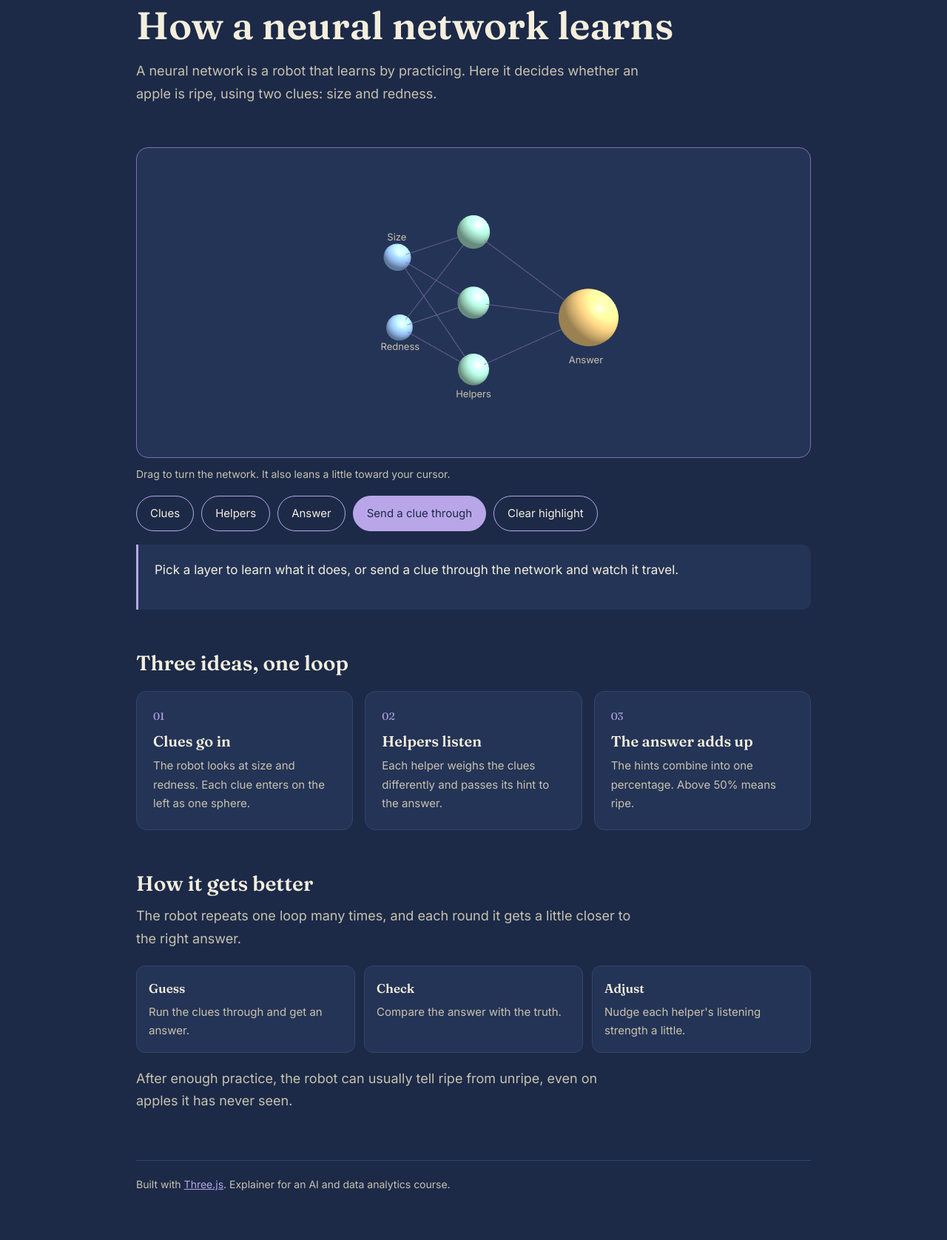
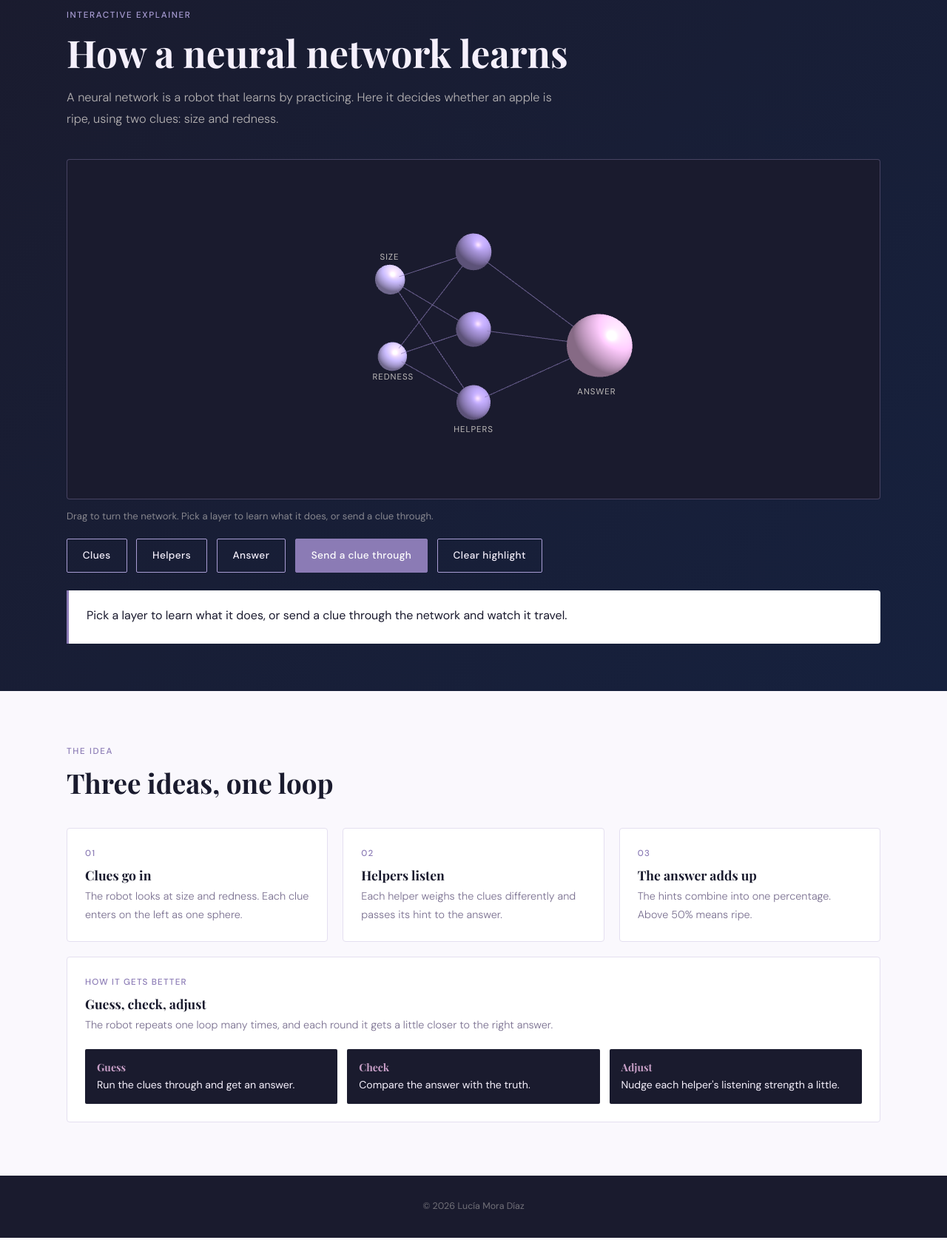
Before and after one commit to luciamora99/portfolio, a plain HTML site: page neural-network-explainer.html in a window 1280 px wide. Shown: the part 85-1761 px from the top of the page at 74% size. Drawn offline with nearby package versions, Linux system fonts and the light colour scheme; animation ran at ten frames a second; a web font is replaced by a local one.

Commit message:
Update neural-network-explainer.html

```diff
--- a/neural-network-explainer.html
+++ b/neural-network-explainer.html
@@ -1,241 +1,203 @@
 <!DOCTYPE html>
 <html lang="en">
 <head>
-<meta charset="utf-8">
-<meta name="viewport" content="width=device-width, initial-scale=1">
+<meta charset="UTF-8">
+<meta name="viewport" content="width=device-width, initial-scale=1.0">
 <title>How a neural network learns</title>
-<link rel="preconnect" href="https://fonts.googleapis.com">
-<link href="https://fonts.googleapis.com/css2?family=Fraunces:opsz,wght@9..144,400;9..144,600&family=Inter:wght@400;500&display=swap" rel="stylesheet">
+<link href="https://fonts.googleapis.com/css2?family=Playfair+Display:ital,wght@0,700;0,900;1,700&family=DM+Sans:wght@300;400;500&display=swap" rel="stylesheet">
 <style>
-  :root { --navy: #1C2A48; --navy-2: #243456; --cream: #F4EEDD; --cream-dim: #C9C2AE; --purple: #B9A6E8; --purple-dim: #7F6FB0; }
-  * { box-sizing: border-box; }
-  html, body { margin: 0; background: var(--navy); color: var(--cream); font-family: "Inter", system-ui, sans-serif; }
-  body { line-height: 1.7; }
-  main { max-width: 960px; margin: 0 auto; padding: 56px 24px 80px; }
-  .eyebrow { font-size: 13px; letter-spacing: .12em; text-transform: uppercase; color: var(--purple); margin: 0 0 10px; }
-  h1, h2, h3 { font-family: "Fraunces", Georgia, serif; font-weight: 600; margin: 0; line-height: 1.2; }
-  h1 { font-size: clamp(34px, 5vw, 52px); }
-  h2 { font-size: 28px; margin-bottom: 12px; }
-  h3 { font-size: 20px; margin-bottom: 8px; color: var(--cream); }
-  .lead { font-size: 18px; color: var(--cream-dim); max-width: 680px; margin: 16px 0 0; }
-  section { margin-top: 56px; }
-  .stage { position: relative; height: 420px; border-radius: 16px; border: 1px solid var(--purple-dim); background: var(--navy-2); overflow: hidden; touch-action: none; cursor: grab; }
-  .stage canvas { display: block; }
-  .lbl { position: absolute; font-size: 13px; color: var(--cream-dim); pointer-events: none; transform: translate(-50%, -50%); white-space: nowrap; }
-  .hint { font-size: 14px; color: var(--cream-dim); margin: 10px 0 0; }
-  .controls { display: flex; flex-wrap: wrap; gap: 10px; margin-top: 18px; }
-  button { font: inherit; font-size: 15px; color: var(--cream); background: transparent; border: 1px solid var(--purple); border-radius: 999px; padding: 10px 18px; cursor: pointer; transition: background .2s, color .2s, transform .15s ease-out; }
-  button:hover, button:focus-visible { background: var(--purple); color: var(--navy); outline: none; }
-  button.primary { background: var(--purple); color: var(--navy); border-color: var(--purple); }
-  button.primary:hover { background: var(--cream); border-color: var(--cream); }
-  .info { margin-top: 18px; padding: 20px 22px; border-left: 3px solid var(--purple); background: var(--navy-2); border-radius: 0 12px 12px 0; min-height: 88px; font-size: 17px; color: var(--cream); }
-  .cards { display: grid; grid-template-columns: repeat(auto-fit, minmax(240px, 1fr)); gap: 16px; margin-top: 20px; }
-  .card { background: var(--navy-2); border: 1px solid #33456D; border-radius: 14px; padding: 22px; }
-  .card .num { font-family: "Fraunces", Georgia, serif; font-size: 14px; color: var(--purple); margin-bottom: 10px; }
-  .card p { margin: 0; color: var(--cream-dim); font-size: 15px; }
-  .loop { display: flex; flex-wrap: wrap; gap: 12px; margin-top: 20px; align-items: stretch; }
-  .loop .step { flex: 1 1 160px; background: var(--navy-2); border: 1px solid #33456D; border-radius: 12px; padding: 16px; font-size: 15px; color: var(--cream-dim); }
-  .loop .step strong { display: block; color: var(--cream); font-family: "Fraunces", Georgia, serif; font-weight: 600; font-size: 17px; margin-bottom: 4px; }
-  footer { margin-top: 64px; font-size: 14px; color: var(--cream-dim); border-top: 1px solid #33456D; padding-top: 20px; }
-  footer a { color: var(--purple); }
-  .magnet { display: inline-block; }
+*,*::before,*::after{box-sizing:border-box;margin:0;padding:0}
+:root{--navy:#1a1b2e;--cream:#f5f0fc;--accent:#9b8ec4;--gold:#a99dd4;--teal:#8b7bb5;--light:#faf8fd;--mid:#e4dff0;--text:#1a1a2e;--muted:#7a7090}
+html{scroll-behavior:smooth}
+body{font-family:'DM Sans',sans-serif;background:var(--light);color:var(--text);line-height:1.6}
+.hero{background:linear-gradient(135deg,#1a1b2e 0%,#16213e 100%);padding:6rem 3rem 4rem;color:var(--cream)}
+.wrap{max-width:1100px;margin:0 auto}
+.eyebrow{font-size:.73rem;letter-spacing:.14em;text-transform:uppercase;color:#a99dd4;font-weight:500;margin-bottom:.75rem;display:block}
+h1,h2,h3{font-family:'Playfair Display',serif;line-height:1.15}
+h1{font-size:clamp(2.2rem,4vw,3.2rem);color:var(--cream);margin-bottom:1rem}
+h2{font-size:clamp(1.8rem,3vw,2.3rem);color:var(--navy);margin-bottom:1rem}
+.lead{font-size:1.02rem;max-width:660px;font-weight:300;line-height:1.8;color:rgba(245,240,232,.7)}
+.stage{position:relative;height:460px;border-radius:4px;background:#1a1b2e;overflow:hidden;cursor:grab;touch-action:none;border:1px solid rgba(155,142,196,.35);margin-top:2.5rem}
+.stage canvas{display:block}
+.lbl{position:absolute;font-size:.72rem;letter-spacing:.08em;text-transform:uppercase;color:rgba(245,240,232,.75);pointer-events:none;transform:translate(-50%,-50%);white-space:nowrap}
+.hint{font-size:.82rem;color:rgba(245,240,232,.5);margin-top:.75rem}
+section.block{padding:4.5rem 3rem}
+.btns{display:flex;flex-wrap:wrap;gap:.8rem;margin-top:1.25rem}
+.btn{font:inherit;font-size:.85rem;font-weight:500;letter-spacing:.03em;background:transparent;color:var(--cream);border:1px solid #a99dd4;border-radius:2px;padding:.7rem 1.3rem;cursor:pointer;transition:background .2s,color .2s,transform .15s}
+.btn:hover,.btn:focus-visible{background:#a99dd4;color:var(--navy);outline:none;transform:translateY(-2px)}
+.btn.primary{background:#8b7bb5;border-color:#8b7bb5;color:white}
+.btn.primary:hover{background:#7a6aa4;color:white}
+.info{margin-top:1.5rem;padding:1.25rem 1.5rem;background:white;border-left:3px solid #8b7bb5;border-radius:0 4px 4px 0;font-size:1rem;min-height:72px;line-height:1.7;color:var(--text)}
+.cards{display:grid;grid-template-columns:repeat(auto-fit,minmax(240px,1fr));gap:1.25rem;margin-top:2.5rem}
+.card{background:white;border:1px solid var(--mid);border-radius:4px;padding:1.5rem}
+.card .n{font-size:.73rem;letter-spacing:.1em;text-transform:uppercase;color:#8b7bb5;margin-bottom:.6rem;font-weight:500}
+.card h3{font-size:1.1rem;color:var(--navy);margin-bottom:.4rem}
+.card p{color:var(--muted);font-size:.9rem;font-weight:300;line-height:1.7}
+.loop{display:flex;flex-wrap:wrap;gap:.8rem;margin-top:1.25rem}
+.loop span{flex:1 1 170px;background:var(--navy);color:var(--cream);padding:.9rem 1rem;border-radius:2px;font-size:.88rem;line-height:1.5}
+.loop strong{display:block;font-family:'Playfair Display',serif;font-weight:700;margin-bottom:.2rem;color:#c9a0c8}
+footer{background:#1a1b2e;color:rgba(245,240,232,.4);text-align:center;padding:2rem;font-size:.78rem}
+@media(max-width:768px){.hero,section.block{padding:4rem 1.5rem}.stage{height:330px}}
 </style>
 </head>
 <body>
-<main>
-  <p class="eyebrow">Interactive explainer</p>
-  <h1>How a neural network learns</h1>
-  <p class="lead">A neural network is a robot that learns by practicing. Here it decides whether an apple is ripe, using two clues: size and redness.</p>
 
-  <section>
-    <div class="stage" id="stage" aria-label="3D diagram of a small neural network">
+<header class="hero">
+  <div class="wrap">
+    <span class="eyebrow">Interactive explainer</span>
+    <h1>How a neural network learns</h1>
+    <p class="lead">A neural network is a robot that learns by practicing. Here it decides whether an apple is ripe, using two clues: size and redness.</p>
+    <div class="stage" id="stage">
       <div class="lbl" id="l-size">Size</div>
       <div class="lbl" id="l-red">Redness</div>
       <div class="lbl" id="l-help">Helpers</div>
       <div class="lbl" id="l-ans">Answer</div>
     </div>
-    <p class="hint">Drag to turn the network. It also leans a little toward your cursor.</p>
-    <div class="controls">
-      <button class="magnet" data-layer="inputs">Clues</button>
-      <button class="magnet" data-layer="hidden">Helpers</button>
-      <button class="magnet" data-layer="output">Answer</button>
-      <button class="magnet primary" id="send">Send a clue through</button>
-      <button class="magnet" id="clear">Clear highlight</button>
+    <p class="hint">Drag to turn the network. Pick a layer to learn what it does, or send a clue through.</p>
+    <div class="btns">
+      <button class="btn" data-layer="inputs">Clues</button>
+      <button class="btn" data-layer="hidden">Helpers</button>
+      <button class="btn" data-layer="output">Answer</button>
+      <button class="btn primary" id="send">Send a clue through</button>
+      <button class="btn" id="clear">Clear highlight</button>
     </div>
-    <p class="info" id="info">Pick a layer to learn what it does, or send a clue through the network and watch it travel.</p>
-  </section>
+    <p class="info" id="info" style="color:var(--text)">Pick a layer to learn what it does, or send a clue through the network and watch it travel.</p>
+  </div>
+</header>
 
-  <section>
+<section class="block">
+  <div class="wrap">
+    <span class="eyebrow" style="color:#8b7bb5">The idea</span>
     <h2>Three ideas, one loop</h2>
     <div class="cards">
-      <div class="card"><div class="num">01</div><h3>Clues go in</h3><p>The robot looks at size and redness. Each clue enters on the left as one sphere.</p></div>
-      <div class="card"><div class="num">02</div><h3>Helpers listen</h3><p>Each helper weighs the clues differently and passes its hint to the answer.</p></div>
-      <div class="card"><div class="num">03</div><h3>The answer adds up</h3><p>The hints combine into one percentage. Above 50% means ripe.</p></div>
+      <div class="card"><div class="n">01</div><h3>Clues go in</h3><p>The robot looks at size and redness. Each clue enters on the left as one sphere.</p></div>
+      <div class="card"><div class="n">02</div><h3>Helpers listen</h3><p>Each helper weighs the clues differently and passes its hint to the answer.</p></div>
+      <div class="card"><div class="n">03</div><h3>The answer adds up</h3><p>The hints combine into one percentage. Above 50% means ripe.</p></div>
     </div>
-  </section>
+    <div class="cards" style="margin-top:1.25rem">
+      <div class="card" style="grid-column:1/-1">
+        <div class="n">How it gets better</div>
+        <h3>Guess, check, adjust</h3>
+        <p>The robot repeats one loop many times, and each round it gets a little closer to the right answer.</p>
+        <div class="loop">
+          <span><strong>Guess</strong>Run the clues through and get an answer.</span>
+          <span><strong>Check</strong>Compare the answer with the truth.</span>
+          <span><strong>Adjust</strong>Nudge each helper's listening strength a little.</span>
+        </div>
+      </div>
+    </div>
+  </div>
+</section>
 
-  <section>
-    <h2>How it gets better</h2>
-    <p class="lead" style="margin-top:0">The robot repeats one loop many times, and each round it gets a little closer to the right answer.</p>
-    <div class="loop">
-      <div class="step"><strong>Guess</strong>Run the clues through and get an answer.</div>
-      <div class="step"><strong>Check</strong>Compare the answer with the truth.</div>
-      <div class="step"><strong>Adjust</strong>Nudge each helper's listening strength a little.</div>
-    </div>
-    <p class="lead" style="margin-top:20px">After enough practice, the robot can usually tell ripe from unripe, even on apples it has never seen.</p>
-  </section>
-
-  <footer>
-    Built with <a href="https://threejs.org" rel="noopener">Three.js</a>. Explainer for an AI and data analytics course.
-  </footer>
-</main>
+<footer>© 2026 Lucía Mora Díaz</footer>
 
 <script src="https://cdnjs.cloudflare.com/ajax/libs/three.js/r128/three.min.js"></script>
 <script>
-const stage = document.getElementById('stage');
-const info = document.getElementById('info');
-const C = { navy: 0x1C2A48, cream: 0xF4EEDD, purple: 0xB9A6E8, inputs: 0x8FB6E8, hidden: 0x9BD3BE, output: 0xE8C27A, edge: 0x7F6FB0 };
-const renderer = new THREE.WebGLRenderer({ antialias: true, alpha: true });
-renderer.setPixelRatio(Math.min(window.devicePixelRatio, 2));
-stage.insertBefore(renderer.domElement, stage.firstChild);
-const scene = new THREE.Scene();
-const camera = new THREE.PerspectiveCamera(45, 1, 0.1, 100);
-camera.position.set(0, 0, 14);
-camera.lookAt(0, 0, 0);
-scene.add(new THREE.AmbientLight(0xffffff, 0.7));
-const key = new THREE.DirectionalLight(0xffffff, 0.8);
-key.position.set(5, 6, 8);
-scene.add(key);
-const group = new THREE.Group();
-scene.add(group);
-const nodes = { inputs: [], hidden: [], output: [] };
-const pos = {
-  inputs: [[-4.2, 1.6, -1.6], [-4.2, -1.6, -1.6]],
-  hidden: [[0, 2.6, 0], [0, 0, 0], [0, -2.6, 0]],
-  output: [[4.2, 0, 1.6]]
-};
-for (const layer of Object.keys(pos)) {
-  pos[layer].forEach(p => {
-    const mat = new THREE.MeshStandardMaterial({ color: C[layer], roughness: 0.45, metalness: 0.05, emissive: 0x000000 });
-    const mesh = new THREE.Mesh(new THREE.SphereGeometry(layer === 'output' ? 0.85 : 0.6, 32, 24), mat);
-    mesh.position.set(p[0], p[1], p[2]);
-    group.add(mesh);
-    nodes[layer].push(mesh);
+(function(){
+const stage=document.getElementById('stage');
+const info=document.getElementById('info');
+const C={inputs:0xa99dd4,hidden:0x8b7bb5,output:0xc9a0c8,edge:0x8b7bb5,pulse:0xf5f0fc,hl:0x3a3350};
+const renderer=new THREE.WebGLRenderer({antialias:true,alpha:true});
+renderer.setPixelRatio(Math.min(window.devicePixelRatio,2));
+stage.insertBefore(renderer.domElement,stage.firstChild);
+const scene=new THREE.Scene();
+const camera=new THREE.PerspectiveCamera(45,1,0.1,100);
+camera.position.set(0,0,14);camera.lookAt(0,0,0);
+scene.add(new THREE.AmbientLight(0xffffff,0.7));
+const key=new THREE.DirectionalLight(0xffffff,0.8);key.position.set(5,6,8);scene.add(key);
+const group=new THREE.Group();scene.add(group);
+const nodes={inputs:[],hidden:[],output:[]};
+const pos={inputs:[[-4.2,1.6,-1.6],[-4.2,-1.6,-1.6]],hidden:[[0,2.6,0],[0,0,0],[0,-2.6,0]],output:[[4.2,0,1.6]]};
+for(const layer of Object.keys(pos)){
+  pos[layer].forEach(p=>{
+    const mat=new THREE.MeshStandardMaterial({color:C[layer],roughness:0.45,metalness:0.05,emissive:0x000000});
+    const mesh=new THREE.Mesh(new THREE.SphereGeometry(layer==='output'?0.85:0.6,32,24),mat);
+    mesh.position.set(p[0],p[1],p[2]);group.add(mesh);nodes[layer].push(mesh);
   });
 }
-function addEdge(a, b) {
-  const geo = new THREE.BufferGeometry().setFromPoints([new THREE.Vector3(...a), new THREE.Vector3(...b)]);
-  group.add(new THREE.Line(geo, new THREE.LineBasicMaterial({ color: C.edge, transparent: true, opacity: 0.7 })));
+function addEdge(a,b){
+  const geo=new THREE.BufferGeometry().setFromPoints([new THREE.Vector3(...a),new THREE.Vector3(...b)]);
+  group.add(new THREE.Line(geo,new THREE.LineBasicMaterial({color:C.edge,transparent:true,opacity:0.7})));
 }
-pos.inputs.forEach(a => pos.hidden.forEach(b => addEdge(a, b)));
-pos.hidden.forEach(a => pos.output.forEach(b => addEdge(a, b)));
-const pulses = [];
-const pulseGeo = new THREE.SphereGeometry(0.16, 16, 12);
-function sendClue() {
-  const now = performance.now();
-  let t = 0;
-  pos.inputs.forEach(a => {
-    pos.hidden.forEach(b => pulses.push({ from: a, to: b, start: now + t, dur: 800, color: C.purple }));
-    t += 120;
-  });
-  pos.hidden.forEach((h, i) => pulses.push({ from: h, to: pos.output[0], start: now + 1000 + i * 150, dur: 800, color: C.purple }));
+pos.inputs.forEach(a=>pos.hidden.forEach(b=>addEdge(a,b)));
+pos.hidden.forEach(a=>pos.output.forEach(b=>addEdge(a,b)));
+const pulses=[];
+const pulseGeo=new THREE.SphereGeometry(0.16,16,12);
+function sendClue(){
+  const now=performance.now();let t=0;
+  pos.inputs.forEach(a=>{pos.hidden.forEach(b=>pulses.push({from:a,to:b,start:now+t,dur:800}));t+=120;});
+  pos.hidden.forEach((h,i)=>pulses.push({from:h,to:pos.output[0],start:now+1000+i*150,dur:800}));
 }
-function resize() {
-  const w = stage.clientWidth, h = stage.clientHeight;
-  renderer.setSize(w, h, false);
-  renderer.domElement.style.width = w + 'px';
-  renderer.domElement.style.height = h + 'px';
-  camera.aspect = w / h;
-  camera.updateProjectionMatrix();
+function resize(){
+  const w=stage.clientWidth,h=stage.clientHeight;
+  renderer.setSize(w,h,false);
+  renderer.domElement.style.width=w+'px';renderer.domElement.style.height=h+'px';
+  camera.aspect=w/h;camera.updateProjectionMatrix();
 }
-window.addEventListener('resize', resize);
-resize();
-let rotY = -0.35, rotX = 0.15, dragging = false, lastX = 0, lastY = 0;
-let mx = 0, my = 0;
-stage.addEventListener('pointerdown', e => { dragging = true; lastX = e.clientX; lastY = e.clientY; stage.style.cursor = 'grabbing'; });
-window.addEventListener('pointerup', () => { dragging = false; stage.style.cursor = 'grab'; });
-window.addEventListener('pointermove', e => {
-  const r = stage.getBoundingClientRect();
-  mx = ((e.clientX - r.left) / r.width - 0.5);
-  my = ((e.clientY - r.top) / r.height - 0.5);
-  if (!dragging) return;
-  rotY += (e.clientX - lastX) * 0.006;
-  rotX = Math.max(-0.6, Math.min(0.6, rotX + (e.clientY - lastY) * 0.004));
-  lastX = e.clientX; lastY = e.clientY;
+window.addEventListener('resize',resize);resize();
+let rotY=-0.35,rotX=0.15,dragging=false,lastX=0,lastY=0;
+stage.addEventListener('pointerdown',e=>{dragging=true;lastX=e.clientX;lastY=e.clientY;stage.style.cursor='grabbing';});
+window.addEventListener('pointerup',()=>{dragging=false;stage.style.cursor='grab';});
+window.addEventListener('pointermove',e=>{
+  if(!dragging)return;
+  rotY+=(e.clientX-lastX)*0.006;
+  rotX=Math.max(-0.6,Math.min(0.6,rotX+(e.clientY-lastY)*0.004));
+  lastX=e.clientX;lastY=e.clientY;
 });
-const labels = {
-  size: { el: document.getElementById('l-size'), p: [-4.2, 2.5, -1.6] },
-  red: { el: document.getElementById('l-red'), p: [-4.2, -2.5, -1.6] },
-  help: { el: document.getElementById('l-help'), p: [0, -3.6, 0] },
-  ans: { el: document.getElementById('l-ans'), p: [4.2, -1.3, 1.6] }
+const labels={
+  size:{el:document.getElementById('l-size'),p:[-4.2,2.5,-1.6]},
+  red:{el:document.getElementById('l-red'),p:[-4.2,-2.5,-1.6]},
+  help:{el:document.getElementById('l-help'),p:[0,-3.6,0]},
+  ans:{el:document.getElementById('l-ans'),p:[4.2,-1.3,1.6]}
 };
-const v = new THREE.Vector3();
-function placeLabels() {
-  const w = stage.clientWidth, h = stage.clientHeight;
-  for (const k in labels) {
+const v=new THREE.Vector3();
+function placeLabels(){
+  const w=stage.clientWidth,h=stage.clientHeight;
+  for(const k in labels){
     v.set(...labels[k].p).applyMatrix4(group.matrixWorld).project(camera);
-    labels[k].el.style.left = ((v.x + 1) / 2 * w) + 'px';
-    labels[k].el.style.top = ((1 - v.y) / 2 * h) + 'px';
+    labels[k].el.style.left=((v.x+1)/2*w)+'px';
+    labels[k].el.style.top=((1-v.y)/2*h)+'px';
   }
 }
-const texts = {
-  inputs: 'Clues. The robot looks at two things about the apple: how big it is and how red it is. Each clue is one sphere on the left.',
-  hidden: 'Helpers. Each helper listens to the clues a little differently. Their hints are passed to the answer on the right.',
-  output: 'Answer. The answer adds up all the helpers’ hints and turns them into a percentage. Above 50% means ripe.'
+const texts={
+  inputs:'Clues. The robot looks at two things about the apple: how big it is and how red it is. Each clue is one sphere on the left.',
+  hidden:'Helpers. Each helper listens to the clues a little differently. Their hints are passed to the answer on the right.',
+  output:'Answer. The answer adds up all the helpers’ hints and turns them into a percentage. Above 50% means ripe.'
 };
-function highlight(layer) {
-  for (const k of Object.keys(nodes)) {
-    nodes[k].forEach(m => {
-      const on = !layer || k === layer;
-      m.material.emissive.setHex(layer && k === layer ? 0x3A3350 : 0x000000);
-      m.material.opacity = on ? 1 : 0.3;
-      m.material.transparent = !on;
+function highlight(layer){
+  for(const k of Object.keys(nodes)){
+    nodes[k].forEach(m=>{
+      const on=!layer||k===layer;
+      m.material.emissive.setHex(layer&&k===layer?C.hl:0x000000);
+      m.material.opacity=on?1:0.3;
+      m.material.transparent=!on;
     });
   }
-  info.textContent = layer ? texts[layer] : 'Pick a layer to learn what it does, or send a clue through the network and watch it travel.';
+  info.textContent=layer?texts[layer]:'Pick a layer to learn what it does, or send a clue through the network and watch it travel.';
 }
-document.querySelectorAll('[data-layer]').forEach(b => b.onclick = () => highlight(b.dataset.layer));
-document.getElementById('clear').onclick = () => highlight(null);
-document.getElementById('send').onclick = () => {
+document.querySelectorAll('[data-layer]').forEach(b=>b.addEventListener('click',()=>highlight(b.dataset.layer)));
+document.getElementById('clear').addEventListener('click',()=>highlight(null));
+document.getElementById('send').addEventListener('click',()=>{
   sendClue();
-  info.textContent = 'A clue sets off a glowing dot. It travels to each helper, then each helper passes a hint to the answer.';
-};
-document.querySelectorAll('.magnet').forEach(b => {
-  b.addEventListener('pointermove', e => {
-    const r = b.getBoundingClientRect();
-    const dx = (e.clientX - (r.left + r.width / 2)) * 0.2;
-    const dy = (e.clientY - (r.top + r.height / 2)) * 0.2;
-    b.style.transform = 'translate(' + dx.toFixed(1) + 'px,' + dy.toFixed(1) + 'px)';
+  info.textContent='A clue sets off a glowing dot. It travels to each helper, then each helper passes a hint to the answer.';
+});
+function frame(now){
+  group.rotation.y=rotY;group.rotation.x=rotX;
+  pulses.forEach(p=>{
+    if(!p.mesh){p.mesh=new THREE.Mesh(pulseGeo,new THREE.MeshBasicMaterial({color:C.pulse}));group.add(p.mesh);}
+    const k=Math.max(0,Math.min(1,(now-p.start)/p.dur));
+    p.mesh.visible=k>0&&k<1;
+    p.mesh.position.set(p.from[0]+(p.to[0]-p.from[0])*k,p.from[1]+(p.to[1]-p.from[1])*k,p.from[2]+(p.to[2]-p.from[2])*k);
   });
-  b.addEventListener('pointerleave', () => { b.style.transform = ''; });
-});
-function frame(now) {
-  group.rotation.y = rotY + mx * 0.25;
-  group.rotation.x = rotX + my * 0.15;
-  pulses.forEach(p => {
-    if (!p.mesh) {
-      p.mesh = new THREE.Mesh(pulseGeo, new THREE.MeshBasicMaterial({ color: p.color }));
-      group.add(p.mesh);
-    }
-    const k = Math.max(0, Math.min(1, (now - p.start) / p.dur));
-    p.mesh.visible = k > 0 && k < 1;
-    p.mesh.position.set(
-      p.from[0] + (p.to[0] - p.from[0]) * k,
-      p.from[1] + (p.to[1] - p.from[1]) * k,
-      p.from[2] + (p.to[2] - p.from[2]) * k
-    );
-  });
-  for (let i = pulses.length - 1; i >= 0; i--) {
-    if (now > pulses[i].start + pulses[i].dur) {
-      group.remove(pulses[i].mesh);
-      pulses.splice(i, 1);
-    }
+  for(let i=pulses.length-1;i>=0;i--){
+    if(now>pulses[i].start+pulses[i].dur){group.remove(pulses[i].mesh);pulses.splice(i,1);}
   }
   placeLabels();
-  renderer.render(scene, camera);
+  renderer.render(scene,camera);
   requestAnimationFrame(frame);
 }
 requestAnimationFrame(frame);
+})();
 </script>
 </body>
 </html>
```
